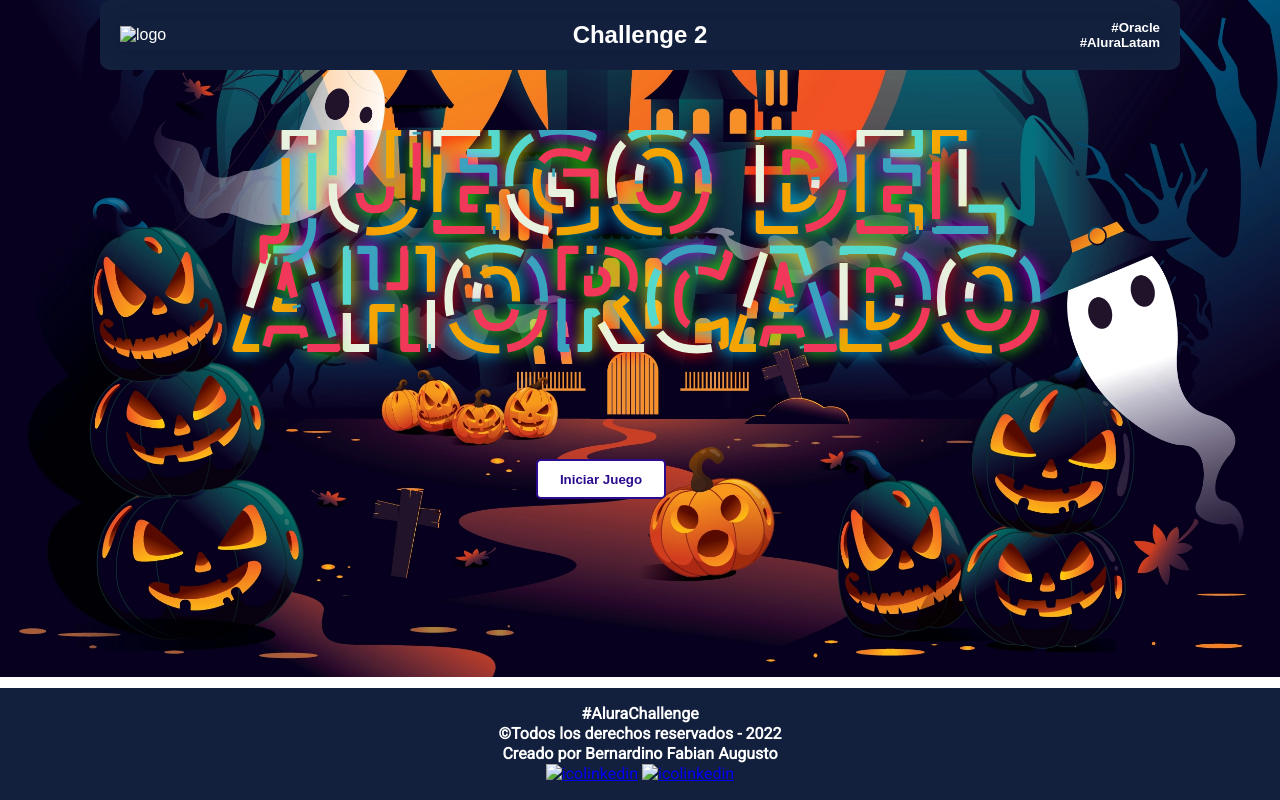
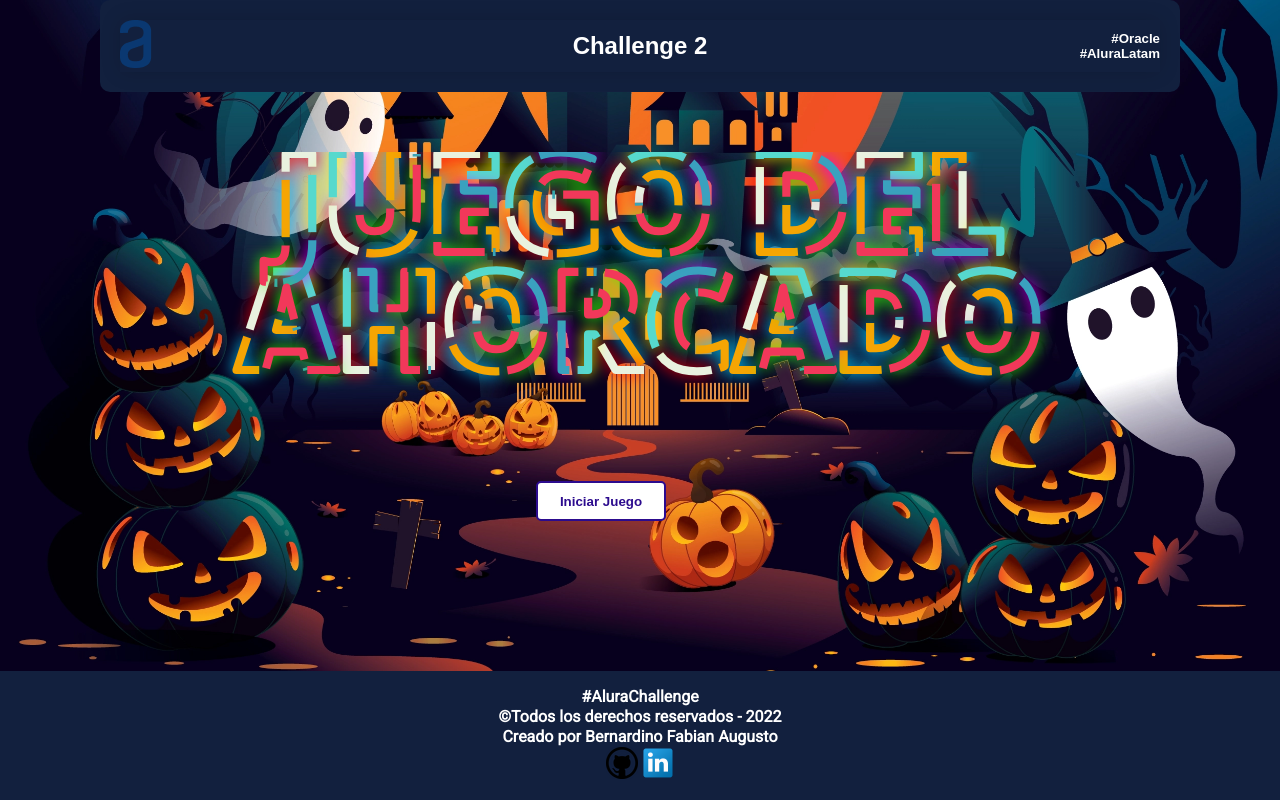
Before and after one commit to Charlydk/Rescate_Espacial, a website: page index.html in a window 1280 px wide. Drawn offline with nearby package versions, Linux system fonts and the light colour scheme; the site is published under a folder, as on GitHub Pages, so addresses that start at the root find nothing.

Commit message:
reemplazo de ruta de las imagenes de header y footer

```diff
--- a/index.html
+++ b/index.html
@@ -17,7 +17,7 @@
 		<header class="header">
             <table class="tableHeader">
             <tr>
-                <td style="justify-content:initial;"><img src="/img/logo.png" alt="logo"></td>
+                <td style="justify-content:initial;"> <img src="img/logo.png" alt="logo"> </td>
                 <td style="text-align:center ;"><h2>Challenge 2</h2></td>
                 <td style="text-align:right ;"><h5>#Oracle <br> #AluraLatam </h5></td>
             </tr>
@@ -74,8 +74,8 @@
             <h4>#AluraChallenge</h4>
             <h4>©Todos los derechos reservados - 2022</h4>
             <h4>Creado por Bernardino Fabian Augusto</h4>
-            <a title="GitHub" href="https://github.com/Charlydk">  <img src="/img/github_logo_icon_143772.ico" alt="icolinkedin"></a>
-            <a title="Linkdin" href="https://www.linkedin.com/in/fabian-bernardino/">  <img src="/img/linkedin_socialnetwork_17441.ico" alt="icolinkedin"></a>
+            <a title="GitHub" href="https://github.com/Charlydk">  <img src="img/github_logo_icon_143772.ico" alt="icolinkedin"></a>
+            <a title="Linkdin" href="https://www.linkedin.com/in/fabian-bernardino/">  <img src="img/linkedin_socialnetwork_17441.ico" alt="icolinkedin"></a>
         </footer>
     </div>
 
```
Also changed, not shown: Msolitario.html (+2 -2 lines), Mversus.html (+2 -2 lines).
